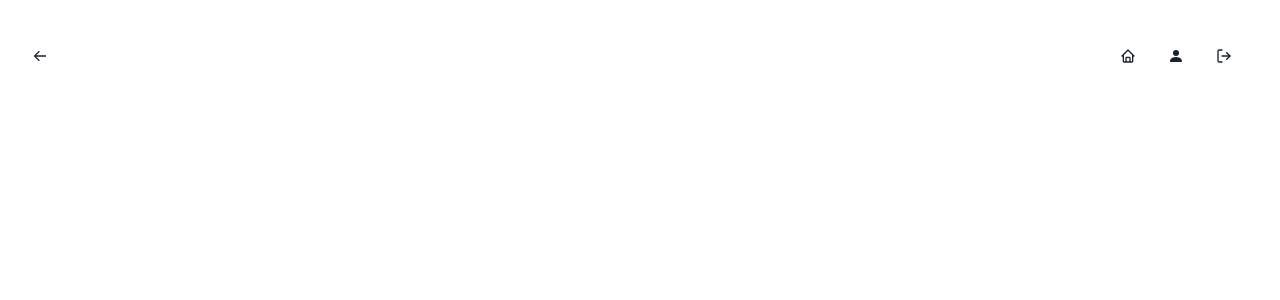
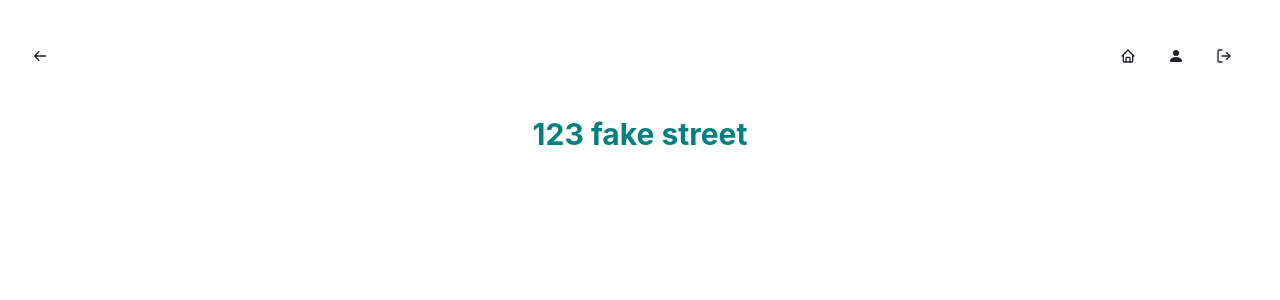
Before and after one commit to QuentinHS/full-stack-app-coder-academy, a React (Vite) app in the folder client/: page /stage in a window 1280 px wide. Before the commit this address had no page. Shown: the top 300 px of the page. Built offline with nearby package versions, Linux system fonts and the light colour scheme.

Commit message:
created heading for stage

```diff
--- a/client/src/App.jsx
+++ b/client/src/App.jsx
@@ -25,8 +25,9 @@ function App() {
         <Route path="/projects" element={<ProjectsDashboard/>} />
         <Route path="/login" element={<Login/>} />
         <Route path="/User" element={<User  /> } />
+        <Route path="/stage" element={<Stage /> } />
         {/*
-        <Stage />
+
         <Trade />
         <Task />*/}
 
--- a/client/src/components/Stage.jsx
+++ b/client/src/components/Stage.jsx
@@ -1,9 +1,18 @@
 import React from "react";
+import { Input, InputLeftAddon, InputGroup, Center, Button, Text } from '@chakra-ui/react'
 
 const Stage = () => {
+
+    const projectList = {projects: [{address: "123 fake street"}, {address: "555 Evergreen trc"}, {address: "31 Spooner st"}]}
+    const pm = {address: "123 fake street", task: [{stageNum: 1, taskNum: 1, trade: "carentry", provider: "Johno's construction"},{stageNum: 2, taskNum: 2, trade: "2 carentry", provider: "2 Johno's construction"}, {stageNum: 3, taskNum: 3, trade: "3 carentry", provider: "7 Johno's construction"}]}
+
+    const currentProject = pm
+
     return(
         <div>
-            <h1>Stage</h1>
+            <Center>
+                <Text mb='1rem' fontSize='3xl' color='teal' as='b'>{currentProject.address}</Text>
+            </Center>
         </div>
     )
 }
```
